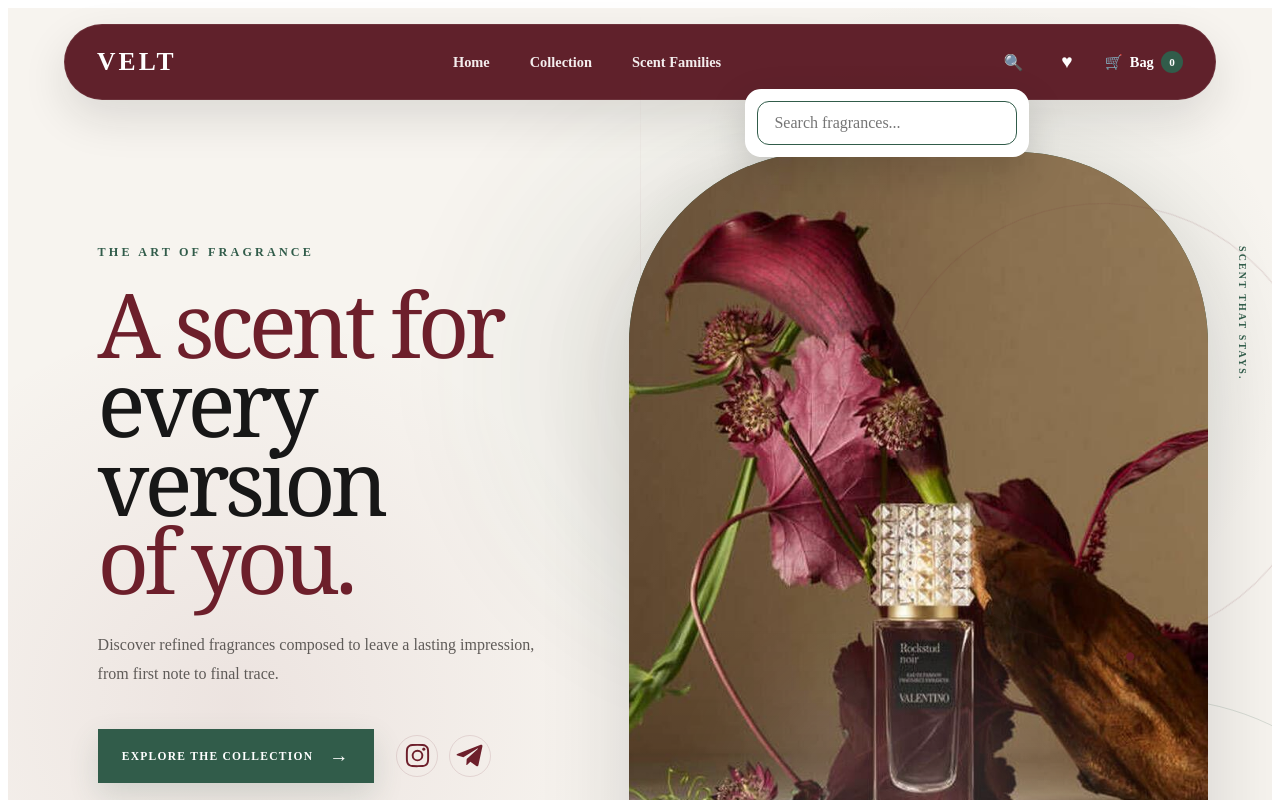
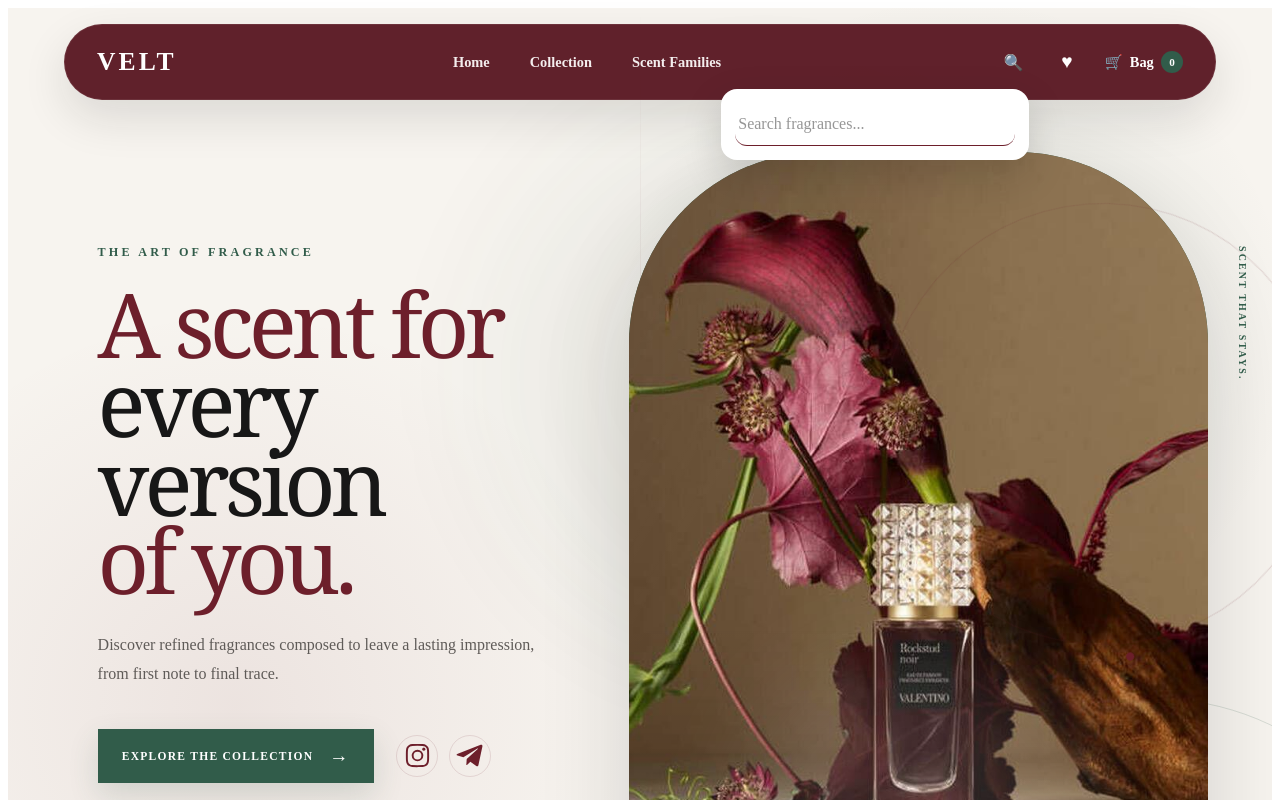
Before and after one commit to hadiswebpro/shopping-cart-odin, a React (Vite) app: page / in a window 1280 px wide. Both pictures are taken after a click on the button "Toggle fragrance search". Shown: the top 800 px of the page. Built offline with nearby package versions, Linux system fonts and the light colour scheme; the HTML template or start-up script is replaced by a standard one.

Commit message:
add search flow

```diff
--- a/src/component/Navbar/Navbar.jsx
+++ b/src/component/Navbar/Navbar.jsx
@@ -1,11 +1,30 @@
 import { useState } from "react";
 import { Link } from "react-router-dom";
 import styles from "./Navbar.module.css";
+import products from "../../data/products";
+
 
 function Navbar({ favorites, cart }) {
+
     const [menuOpen, setMenuOpen] = useState(false);
     const [searchOpen, setSearchOpen] = useState(false);
+
     const closeMenu = () => setMenuOpen(false);
+
+    const [searchQuery, setSearchQuery] = useState("");
+    const searchResults = products.filter((product) =>
+        product.name.toLowerCase().includes(searchQuery.toLowerCase())
+    );
+
+    function toggleSearch() {
+        setSearchOpen((current) => {
+            if (current) {
+                setSearchQuery("");
+            }
+
+            return !current;
+        });
+    }
 
     return (
         <header className={styles.header}>
@@ -22,7 +41,7 @@
                     <div className={styles.searchWrapper}>
                         <button
                             className={styles.searchButton}
-                            onClick={() => setSearchOpen(!searchOpen)}
+                            onClick={toggleSearch}
                             aria-label="Toggle fragrance search"
                         >
                             🔍
@@ -30,7 +49,35 @@
 
                         {searchOpen && (
                             <div className={styles.searchDropdown}>
-                                <input type="search" placeholder="Search fragrances..." autoFocus />
+                                <input
+                                    type="search"
+                                    placeholder="Search fragrances..."
+                                    autoFocus
+                                    value={searchQuery}
+                                    onChange={(event) => setSearchQuery(event.target.value)}
+                                />
+
+                                {searchQuery && (
+                                    <div className={styles.searchResults}>
+                                        {searchResults.length > 0 ? (
+                                            searchResults.map((product) => (
+                                                <Link
+                                                    key={product.id}
+                                                    to={`/product/${product.id}`}
+                                                    className={styles.searchResult}
+                                                    onClick={() => setSearchOpen(false)}
+                                                >
+                                                    <span>{product.name}</span>
+                                                    <small>{product.category}</small>
+                                                </Link>
+                                            ))
+                                        ) : (
+                                            <p className={styles.noResults}>
+                                                No fragrances found.
+                                            </p>
+                                        )}
+                                    </div>
+                                )}
                             </div>
                         )}
                     </div>
--- a/src/component/Navbar/Navbar.module.css
+++ b/src/component/Navbar/Navbar.module.css
@@ -310,3 +310,80 @@
         animation: none;
     }
 }
+
+.searchResults {
+    margin-top: 0.5rem;
+    border-top: 1px solid rgba(23, 23, 23, 0.1);
+    overflow: hidden;
+}
+
+.searchResult {
+    display: flex;
+    align-items: center;
+    justify-content: space-between;
+    gap: 1rem;
+    padding: 0.8rem 0.2rem;
+    color: #171717;
+    text-decoration: none;
+    border-bottom: 1px solid rgba(23, 23, 23, 0.08);
+    transition:
+        color 0.25s ease,
+        padding-left 0.25s ease;
+}
+
+.searchResult span {
+    font-size: 0.85rem;
+    letter-spacing: 0.02em;
+}
+
+.searchResult small {
+    color: rgba(23, 23, 23, 0.5);
+    font-size: 0.65rem;
+    letter-spacing: 0.08em;
+    text-transform: uppercase;
+}
+
+.searchResult:hover {
+    padding-left: 0.35rem;
+    color: #6d1f2b;
+}
+
+.searchResult:hover small {
+    color: #6d1f2b;
+}
+
+.noResults {
+    margin: 0;
+    padding: 1rem 0.2rem 0.5rem;
+    color: rgba(23, 23, 23, 0.55);
+    font-size: 0.75rem;
+    letter-spacing: 0.08em;
+    text-transform: uppercase;
+}
+
+/* Search dropdown refinement */
+
+.searchDropdown {
+    width: 280px;
+    padding: 0.9rem;
+}
+
+.searchDropdown input {
+    width: 100%;
+    box-sizing: border-box;
+    padding: 0.75rem 0.2rem;
+    border: none;
+    border-bottom: 1px solid rgba(23, 23, 23, 0.25);
+    outline: none;
+    background: transparent;
+    color: #171717;
+    font: inherit;
+}
+
+.searchDropdown input::placeholder {
+    color: rgba(23, 23, 23, 0.45);
+}
+
+.searchDropdown input:focus {
+    border-bottom-color: #6d1f2b;
+}
```
